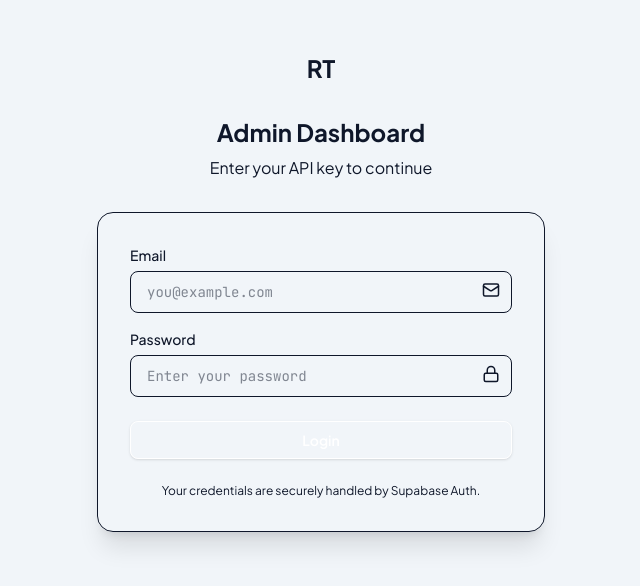
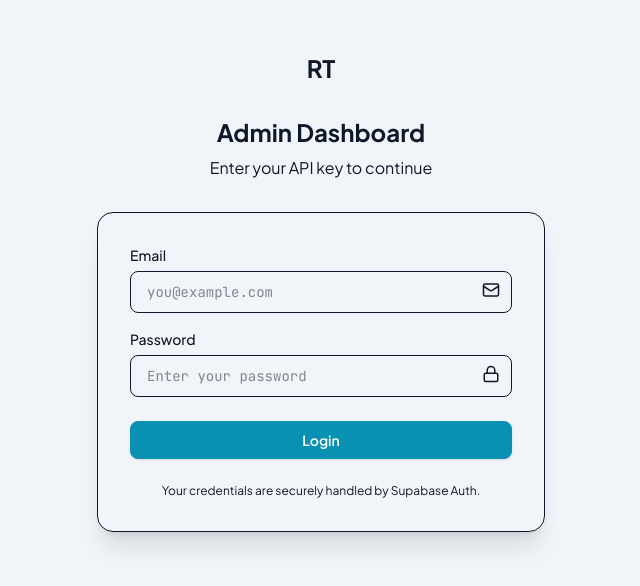
Before and after one commit to jeehxnz/RT-admin-dashboard, a React (Vite) app: page /login in a window 1280 px wide. Shown: the part 116-702 px from the top of the page, without its empty margins (319-959 px from the left). Built offline with nearby package versions, Linux system fonts and the light colour scheme; no server answers.

Commit message:
Light mode secondary button lighting update

```diff
--- a/src/index.css
+++ b/src/index.css
@@ -55,8 +55,34 @@
   color: #0f172a;
 }
 
-[data-theme="light"] button[data-variant="primary"],
+[data-theme="light"] button[data-variant="primary"] {
+  background-color: #0891b2;
+  border-color: #0891b2;
+  color: #ffffff;
+}
+
+[data-theme="light"] button[data-variant="primary"]:hover:not(:disabled) {
+  background-color: #0e7490;
+  border-color: #0e7490;
+  color: #ffffff;
+}
+
+[data-theme="light"] button[data-variant="primary"]:disabled {
+  background-color: #0e7490;
+  border-color: #0e7490;
+  color: #f8fafc;
+  opacity: 0.7;
+}
+
 [data-theme="light"] button[data-variant="danger"] {
+  background-color: #dc2626;
+  border-color: #dc2626;
+  color: #ffffff;
+}
+
+[data-theme="light"] button[data-variant="danger"]:hover:not(:disabled) {
+  background-color: #b91c1c;
+  border-color: #b91c1c;
   color: #ffffff;
 }
 
```
